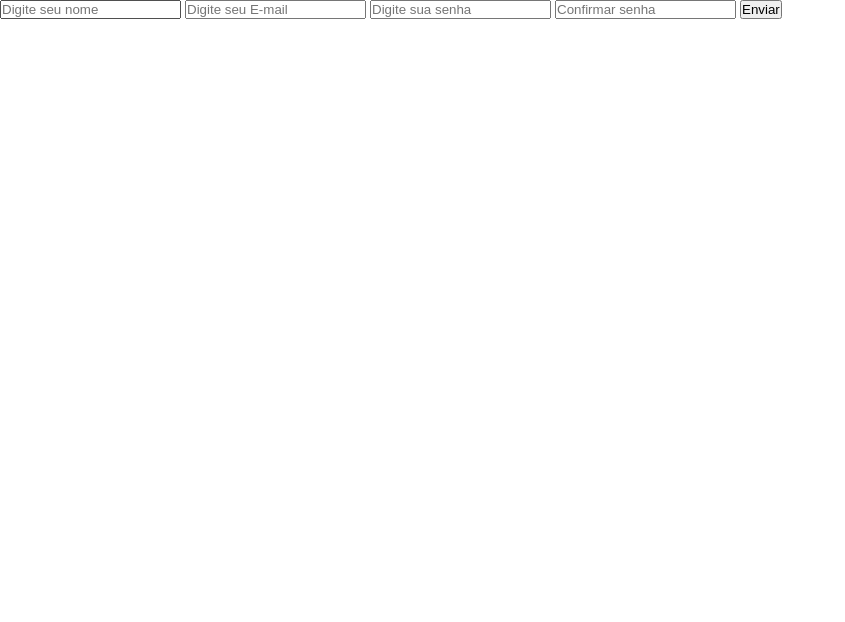
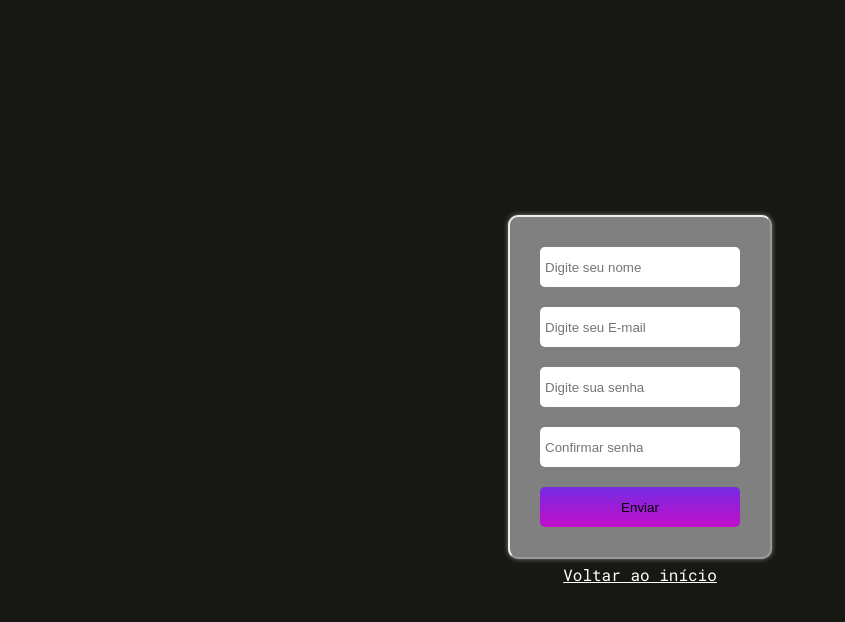
Before and after one commit to Anderson2ilv4/stream-app, a plain HTML site: page signup.html in a window 1280 px wide. Shown: the whole page, without its empty margins (0-845 px from the left). Drawn offline with Linux system fonts and the light colour scheme.

Commit message:
signup-style-update

```diff
--- a/css/style.css
+++ b/css/style.css
@@ -345,3 +345,37 @@ head {
     font-size: 12px;
     color: black;
 }
+/*sign up*/
+.container-signup {
+    height: 100vh;
+    width: auto;
+    background-color: #171713;
+    font-family: Roboto Mono;
+    display: flex;
+    flex-direction: column;
+    gap: 5px;
+    align-items: center;
+    justify-content: center;
+}
+.container-signup a {
+    color: white;
+}
+form {
+    display: flex;
+    flex-direction: column;
+    width: fit-content;
+    height: fit-content;
+    border: 2px outset;
+    padding: 30px;
+    gap: 20px;
+    border-radius: 10px;
+    background-color: gray;
+    box-shadow: 0px 0px 5px gray;
+}
+#input {
+    height: 40px;
+    width: 200px;
+    border-radius: 5px;
+    border: none;
+    padding: 5px;
+}
--- a/signup.html
+++ b/signup.html
@@ -21,9 +21,9 @@
             <input type="email" name="email" id="input" placeholder="Digite seu E-mail">
             <input type="password" name="senha" id="input" placeholder="Digite sua senha">
             <input type="password" name="senha" id="input" placeholder="Confirmar senha">
-                <input type="submit" name="enviar" id="input" value="Enviar">
+            <input type="submit" name="enviar" id="btn" value="Enviar">
         </form>
-
+        <a href="./index.html"><p>Voltar ao início</p></a>
     </div>
 </body>
 </html>
```
Lines whose indentation alone changed are shown as unchanged.
